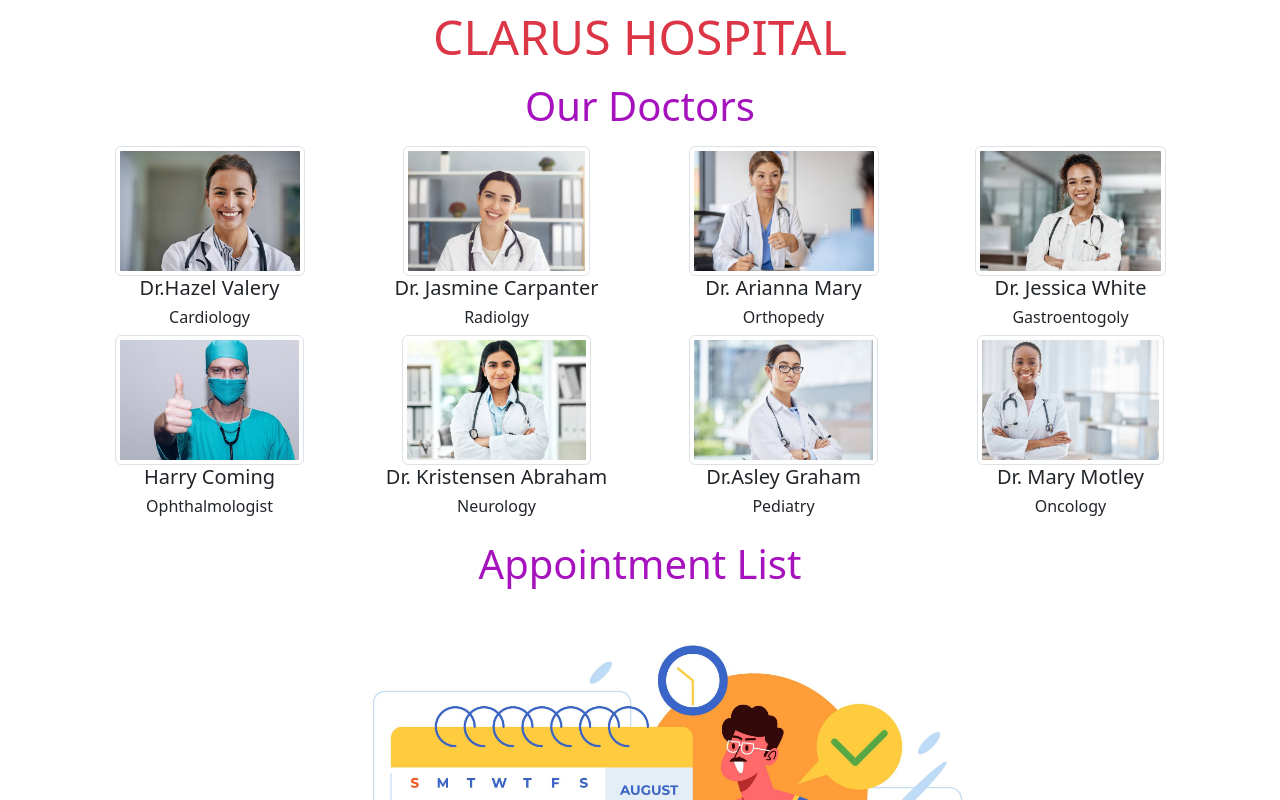
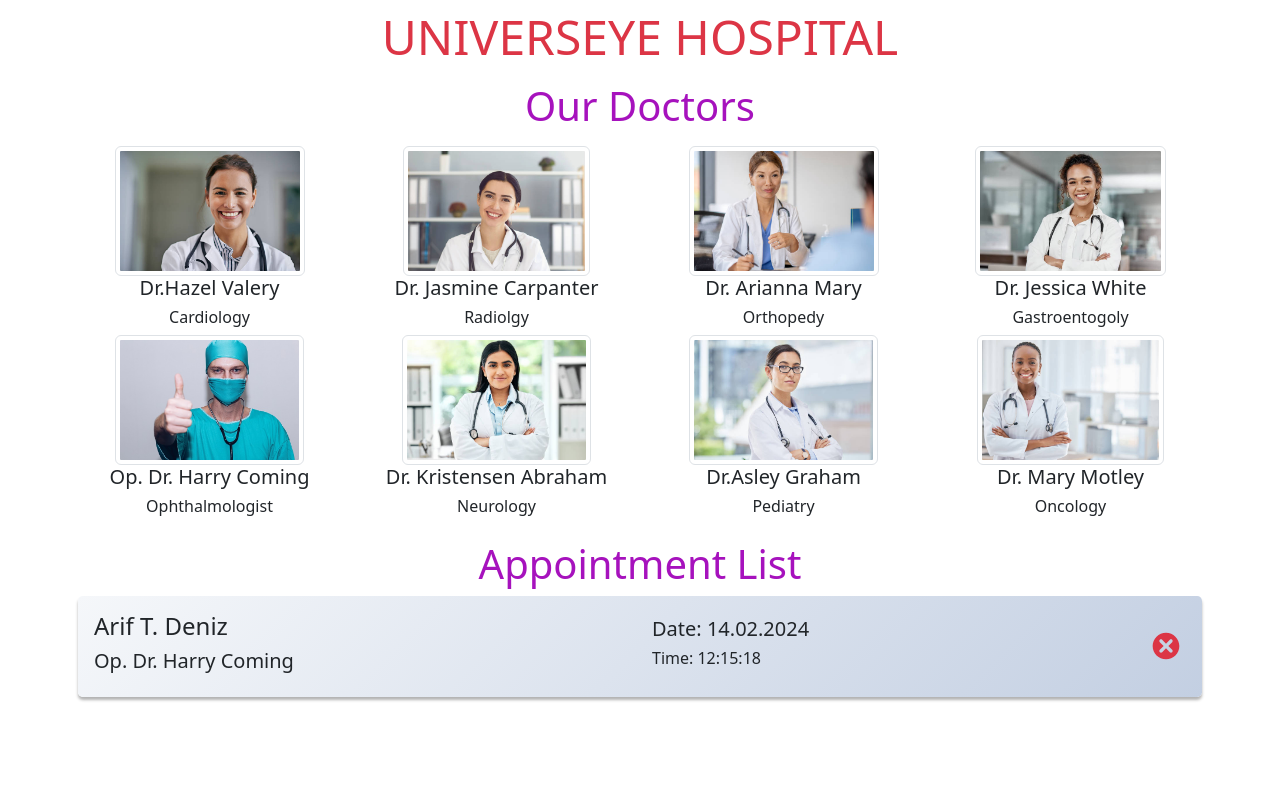
Before and after one commit to 4Lorean2/hospital-app, a React (Create React App) app in the folder appointment-app-starter/: page / in a window 1280 px wide. Shown: the top 800 px of the page. Built offline with nearby package versions, Linux system fonts and the light colour scheme.

Commit message:
vercel deploy

```diff
--- a/appointment-app-starter/src/helper/data.jsx
+++ b/appointment-app-starter/src/helper/data.jsx
@@ -1,10 +1,10 @@
 export const appointmentData = [
   {
     id: 1,
-    patient: "Barry Vermont",
+    patient: "Arif T. Deniz",
     day: new Date(),
-    consulted: true,
-    doctor: "Dr. Hazel Valery",
+    consulted: false,
+    doctor: "Op. Dr. Harry Coming",
   },
   {
     id: 2,
@@ -19,6 +19,13 @@ export const appointmentData = [
     day: new Date(),
     consulted: true,
     doctor: "Dr. Jasmine Carpanter",
+  },
+  {
+    id: 4,
+    patient: "Barry Vermont",
+    day: new Date(),
+    consulted: true,
+    doctor: "Dr. Hazel Valery",
   },
 ];
 
@@ -49,7 +56,7 @@ export const doctorData = [
   },
   {
     id: 5,
-    name: "Harry Coming",
+    name: "Op. Dr. Harry Coming",
     dep: "Ophthalmologist",
     img: "./img/dr9.jpg",
   },
--- a/appointment-app-starter/src/pages/Home.jsx
+++ b/appointment-app-starter/src/pages/Home.jsx
@@ -6,7 +6,15 @@ import { appointmentData } from "../helper/data";
 const Home = () => {
   // const [appointments, setAppointments] = useState(appointmentData);
   const [appointments, setAppointments] = useState(
-    JSON.parse(localStorage.getItem("list")) || []
+    JSON.parse(localStorage.getItem("list")) || [
+      {
+        id: 1,
+        patient: "Arif T. Deniz",
+        day: new Date(),
+        consulted: false,
+        doctor: "Op. Dr. Harry Coming",
+      },
+    ]
   );
   const handleAdd = (newAppointment) => {
     setAppointments([...appointments, newAppointment]);
@@ -32,7 +40,7 @@ const Home = () => {
 
   return (
     <main className="text-center mt-2">
-      <h1 className="display-5 text-danger">CLARUS HOSPITAL</h1>
+      <h1 className="display-5 text-danger">UNIVERSEYE HOSPITAL</h1>
       <Doctors handleAdd={handleAdd} />
       <AppointmentList
         appointments={appointments}
```
Also changed, not shown: 1 other file (tests, documents, lock files or other folders).
